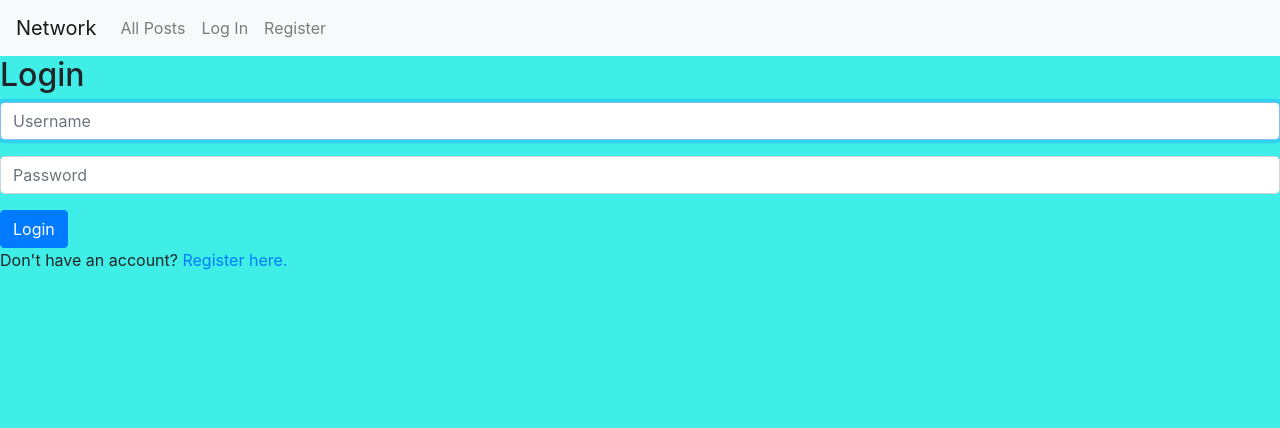
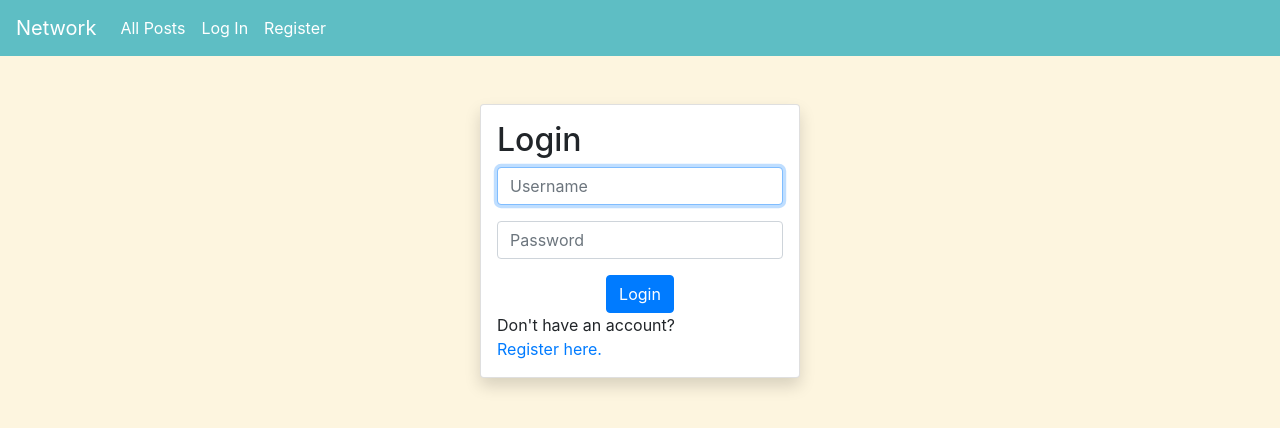
Before and after one commit to pramitsingh0/network, a Django app: page /login in a window 1280 px wide. Shown: the top 428 px of the page. Run offline with Django 3.2, Linux system fonts and the light colour scheme; some libraries are stand-ins or nearby versions.

Commit message:
Changed style

```diff
--- a/network/static/network/styles.css
+++ b/network/static/network/styles.css
@@ -6,9 +6,14 @@
     margin-left: 5px;
 }
 body {
-    background-color: #3feee6;
+    background-color: #fdf5df;
 }
 
 textarea {
     resize: none;
 }
+
+.navbar a {
+    text-decoration: none;
+    color: white;
+}
--- a/network/templates/network/index.html
+++ b/network/templates/network/index.html
@@ -12,13 +12,15 @@
     <button type="reset" class="btn btn-secondary" id="post-reset">Reset</button>
   </div>
 </form>
+<hr>
 {% endif %}
-<hr>
 {% if posts|length < 1 %} <h2 class="card border-info mb-3 w-50 mx-auto p-5" style="border-radius: 15px;">
   No posts yet
   </h2>
   {% endif %}
+  <div id="post-container" class="mt-4">
   {% for post in posts %}
+
   <div class="card mb-3 w-50 mx-auto" style="border-radius: 15px;" id="post-no-{{ post.id }}">
     <div class="card-header">
       <a href="{% url 'profile' username=post.author %}" method='get'>{{post.author}}</a>
@@ -34,6 +36,7 @@
     </div>
   </div>
   {% endfor %}
+  </div>
 
   <nav aria-label="Page navigation example" class="mx-auto" style="width: fit-content;">
     <ul class="pagination">
--- a/network/templates/network/layout.html
+++ b/network/templates/network/layout.html
@@ -11,7 +11,7 @@
     </head>
     <body>
 
-        <nav class="navbar navbar-expand-lg navbar-light bg-light">
+        <nav class="navbar navbar-expand-lg" style="background-color: #5ebec4;">
             <a class="navbar-brand" href="#">Network</a>
 
             <div>
--- a/network/templates/network/login.html
+++ b/network/templates/network/login.html
@@ -2,12 +2,12 @@
 
 {% block body %}
 
+
+{% if message %}
+<div>{{ message }}</div>
+{% endif %}
+<div class="card shadow mx-auto w-25 p-3 mt-5" >
     <h2>Login</h2>
-
-    {% if message %}
-        <div>{{ message }}</div>
-    {% endif %}
-
     <form action="{% url 'login' %}" method="post">
         {% csrf_token %}
         <div class="form-group">
@@ -16,9 +16,12 @@
         <div class="form-group">
             <input class="form-control" type="password" name="password" placeholder="Password">
         </div>
-        <input class="btn btn-primary" type="submit" value="Login">
+        <div style="display: flex; justify-content: center">
+            <input class="btn btn-primary" type="submit" value="Login">
+        </div>
     </form>
+        Don't have an account? <a href="{% url 'register' %}">Register here.</a>
+    </div>
 
-    Don't have an account? <a href="{% url 'register' %}">Register here.</a>
 
 {% endblock %}
--- a/network/templates/network/profile.html
+++ b/network/templates/network/profile.html
@@ -1,6 +1,6 @@
 {% extends 'network/layout.html' %}
 {% block body %}
-<section class="vh-100" style="background-color: #3FEEE6">
+<section class="vh-100" >
     <div class="container py-5 ">
       <div class="row d-flex h-100">
         <div class="col col-md-9 col-lg-7 col-xl-5">
--- a/network/views.py
+++ b/network/views.py
@@ -81,6 +81,8 @@
             return render(request, "network/register.html", {
                 "message": "Username already taken."
             })
+        except:
+            return HttpResponseRedirect(reverse('register'))
         login(request, user)
         return HttpResponseRedirect(reverse("index"))
     else:
--- a/requirements.txt
+++ b/requirements.txt
@@ -1 +1,3 @@
-django
+asgiref==3.4.1
+Django==4.0.1
+sqlparse==0.4.2
```
Also changed, not shown: docker-compose.yml (deleted, +0 -9 lines), network/templates/network/register.html (+6 -2 lines), network/migrations/0001_initial.py (deleted), network/migrations/0002_post.py (deleted), network/migrations/__init__.py (deleted), 1 other file.
